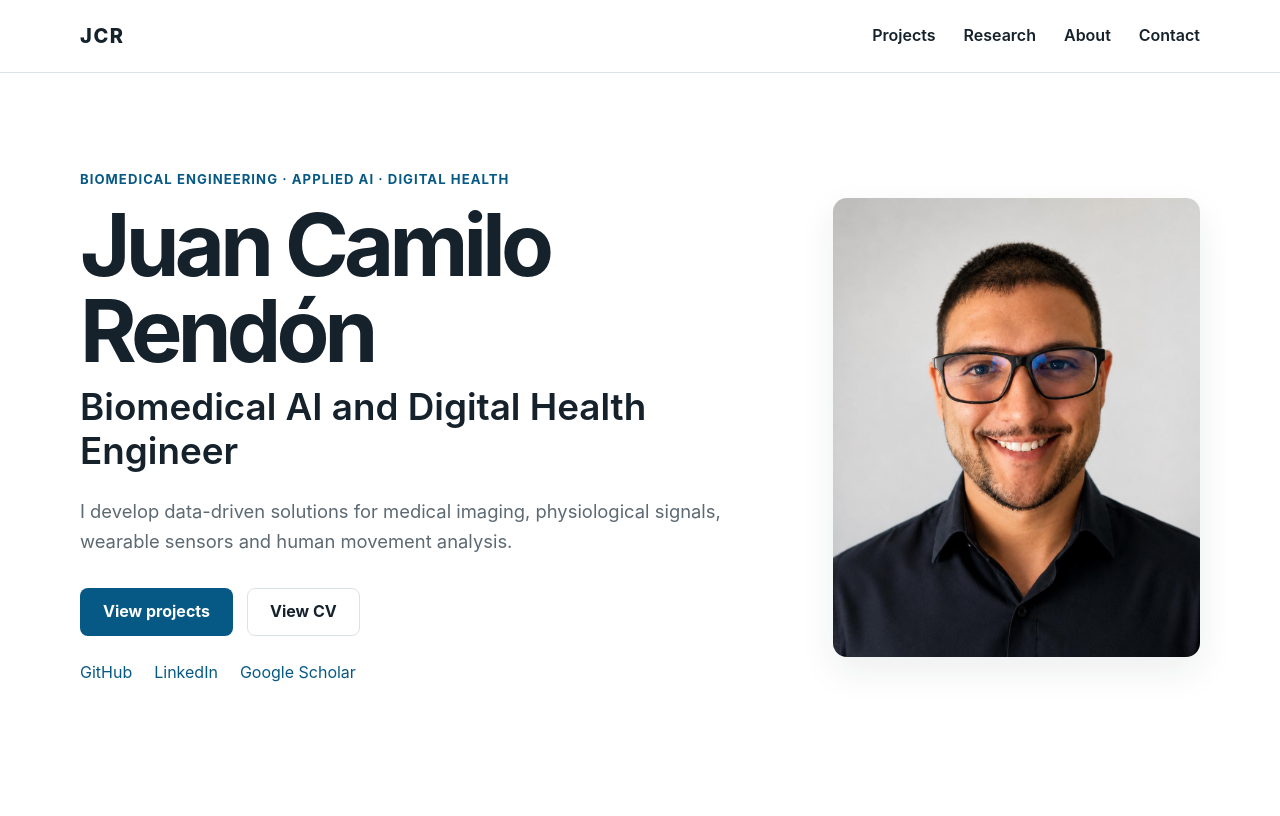
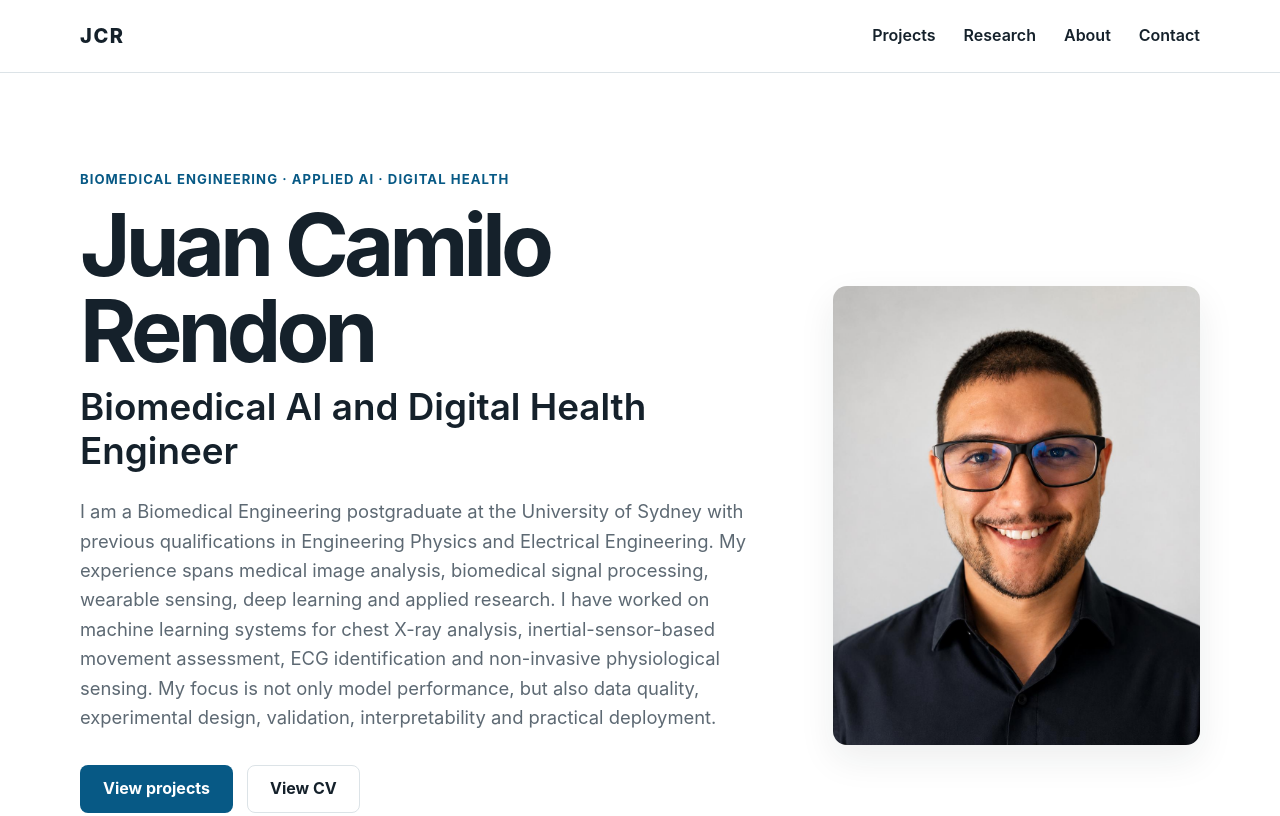
Before and after one commit to jcrendona/jcrendon.github.io, a plain HTML site: page index.html in a window 1280 px wide. Shown: the top 816 px of the page. Drawn offline with Linux system fonts and the light colour scheme.

Commit message:
Update homepage content and styling

```diff
--- a/index.html
+++ b/index.html
@@ -13,7 +13,7 @@
     content="Portfolio of Juan Camilo Rendón, Biomedical Engineer specialising in biomedical AI, medical imaging, biosignal processing and wearable sensing."
   >
 
-  <title>Juan Camilo Rendón | Biomedical Engineer</title>
+  <title>Juan Camilo Rendón | Physcis Engineer</title>
 
   <link rel="stylesheet" href="css/styles.css">
 </head>
@@ -49,16 +49,17 @@
             Biomedical Engineering · Applied AI · Digital Health
           </p>
 
-          <h1>Juan Camilo Rendón</h1>
+          <h1>Juan Camilo Rendon</h1>
 
           <h2>
             Biomedical AI and Digital Health Engineer
           </h2>
 
           <p class="hero-description">
-            I develop data-driven solutions for medical imaging,
-            physiological signals, wearable sensors and human movement
-            analysis.
+           I am a Biomedical Engineering postgraduate at the University of Sydney with previous qualifications in Engineering Physics and Electrical Engineering.
+           My experience spans medical image analysis, biomedical signal processing, wearable sensing, deep learning and applied research.
+           I have worked on machine learning systems for chest X-ray analysis, inertial-sensor-based movement assessment, ECG identification and non-invasive physiological sensing.
+           My focus is not only model performance, but also data quality, experimental design, validation, interpretability and practical deployment.
           </p>
 
           <div class="hero-actions">
```
Also changed, not shown: 2 other files.
